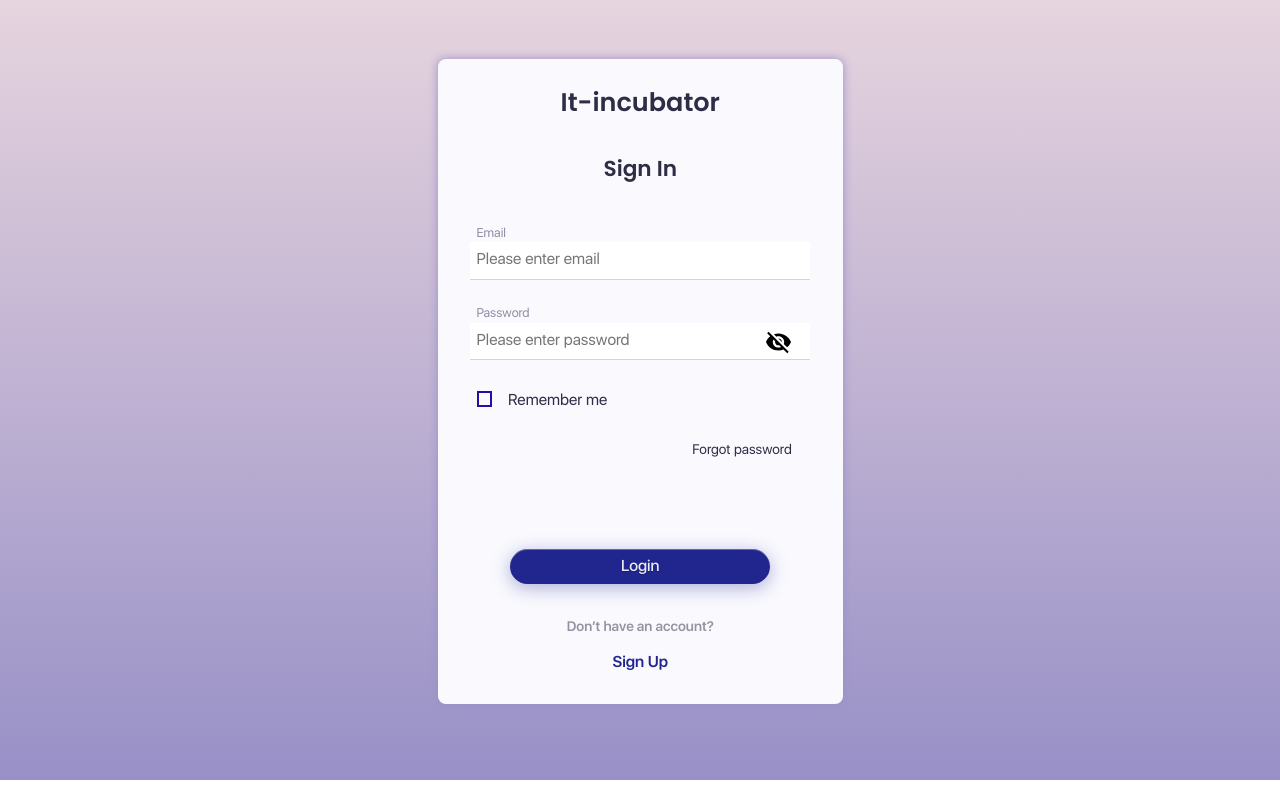
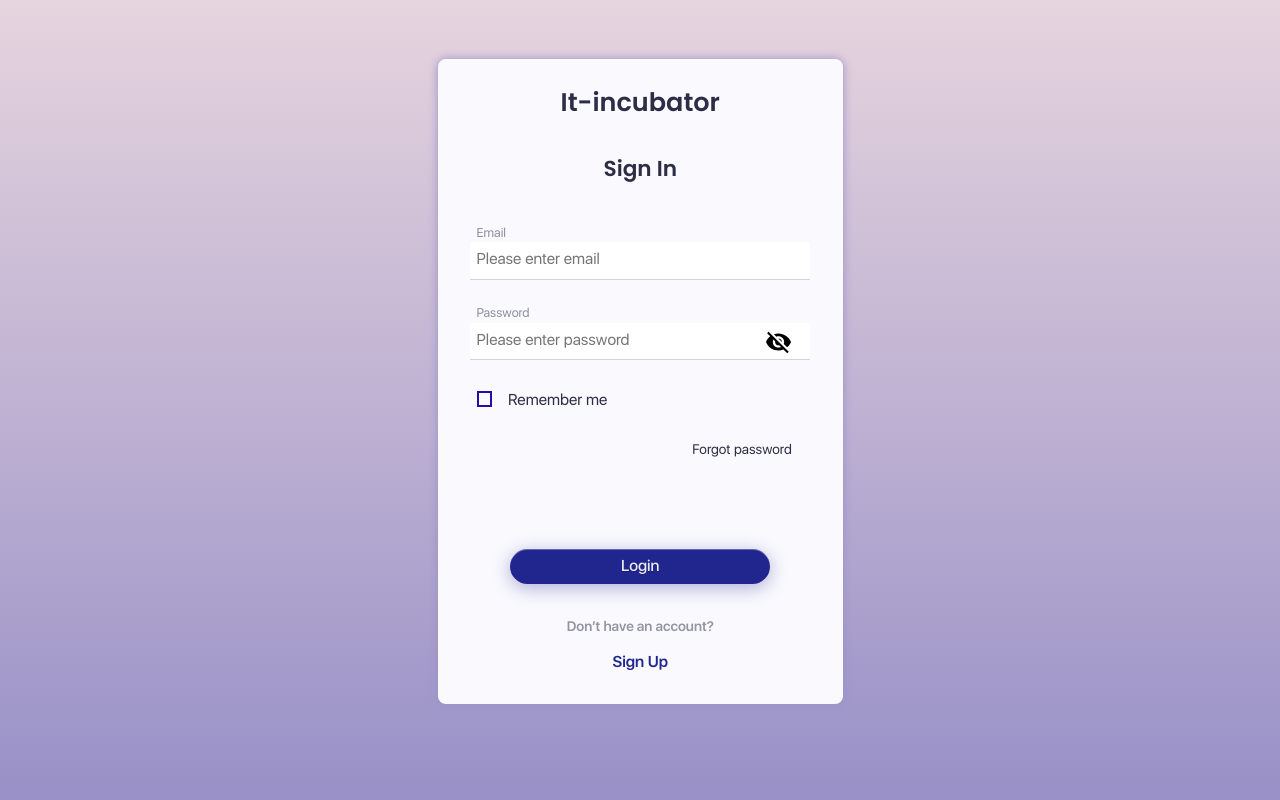
Before and after one commit to Matumba125/friday, a React (Create React App) app: page /#/login in a window 1280 px wide. Built offline with nearby package versions, Linux system fonts and the light colour scheme; no server answers.

Commit message:
added iframe:none

```diff
--- a/src/App.css
+++ b/src/App.css
@@ -1,7 +1,7 @@
 .App {
   text-align: center;
   background: linear-gradient(180deg, #E6D4DE 0%, #9890C7 100%);
-  height: 97.5vh;
+  height: 100vh;
   width: 100%;
   position: relative;
   /* overflow: hidden; */
--- a/src/index.css
+++ b/src/index.css
@@ -29,12 +29,16 @@ body {
   -moz-osx-font-smoothing: grayscale;
   font-family: 'SFUIDisplayNormal', sans-serif;
   font-size: 1rem;
-  overflow-y: auto;
+  overflow: hidden;
 }
 
 code {
   font-family: source-code-pro, Menlo, Monaco, Consolas, 'Courier New',
     monospace;
+}
+
+iframe {
+  display: none;
 }
 
 h1,
```
